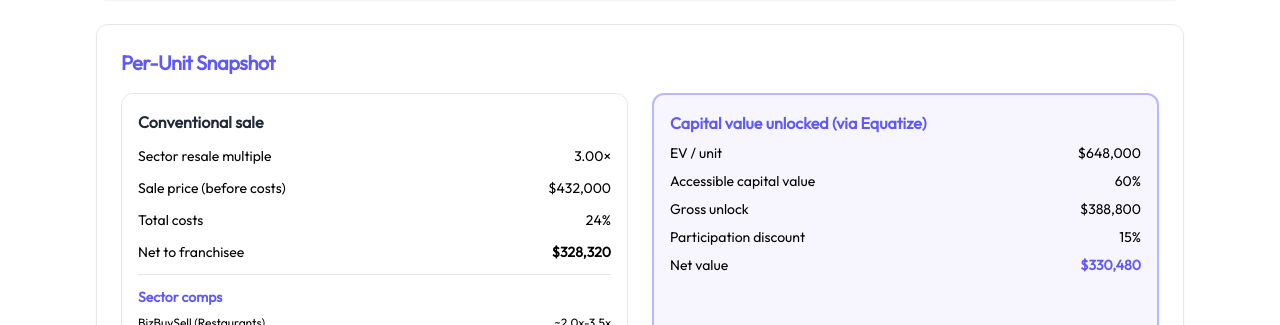
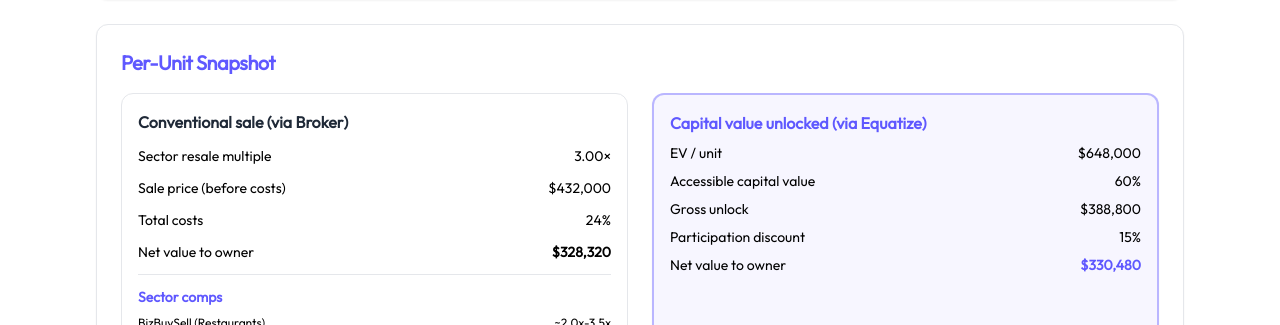
Before and after one commit to 34nd0m/equatize-calculator, a Next.js app: page / in a window 1280 px wide. Shown: the part 1653-1978 px from the top of the page. Built offline with nearby package versions, Linux system fonts and the light colour scheme.

Commit message:
Update page.tsx

```diff
--- a/src/app/page.tsx
+++ b/src/app/page.tsx
@@ -563,7 +563,7 @@ export default function Calculator() {
             <div className="grid md:grid-cols-2 gap-6">
             {/* Conventional Sale */}
             <div className="rounded-xl border p-4 space-y-3 bg-white">
-              <div className="font-semibold text-gray-800">Conventional sale</div>
+              <div className="font-semibold text-gray-800">Conventional sale (via Broker)</div>
 
               <div className="flex justify-between text-sm">
                 <span className="text-muted-foreground">Sector resale multiple</span>
@@ -586,7 +586,7 @@ export default function Calculator() {
                 </span>
               </div>
               <div className="flex justify-between text-sm">
-                <span className="text-muted-foreground">Net to franchisee</span>
+                <span className="text-muted-foreground">Net value to owner</span>
                 <span className="font-semibold">{currency(perUnit.traditionalNet, ccy)}</span>
               </div>
 
@@ -624,7 +624,7 @@ export default function Calculator() {
                 <span className="font-medium">{pct(discountPct)}</span>
               </div>
               <div className="flex justify-between text-sm">
-                <span className="text-muted-foreground">Net value</span>
+                <span className="text-muted-foreground">Net value to owner</span>
                 <span className="font-semibold text-[#5f58ff]">
                   {currency(perUnit.netUnlock, ccy)}
                 </span>
```
